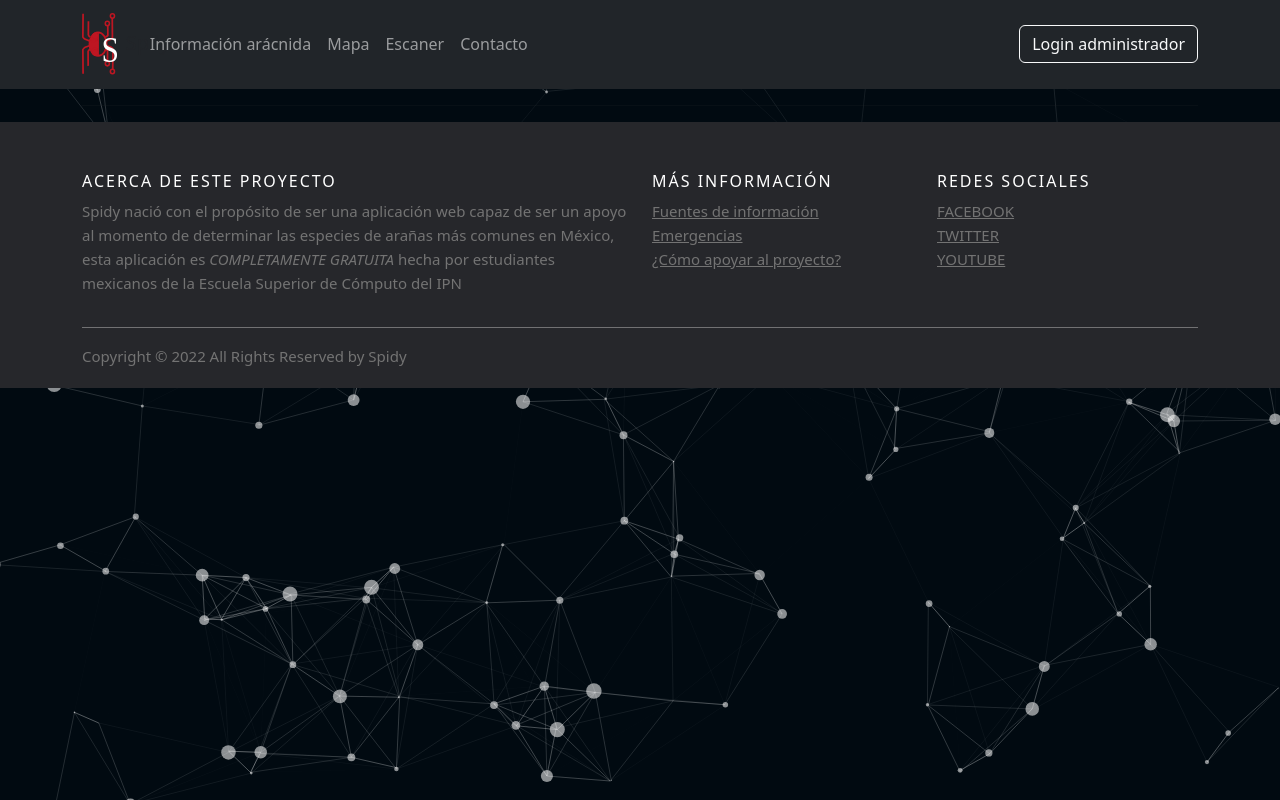
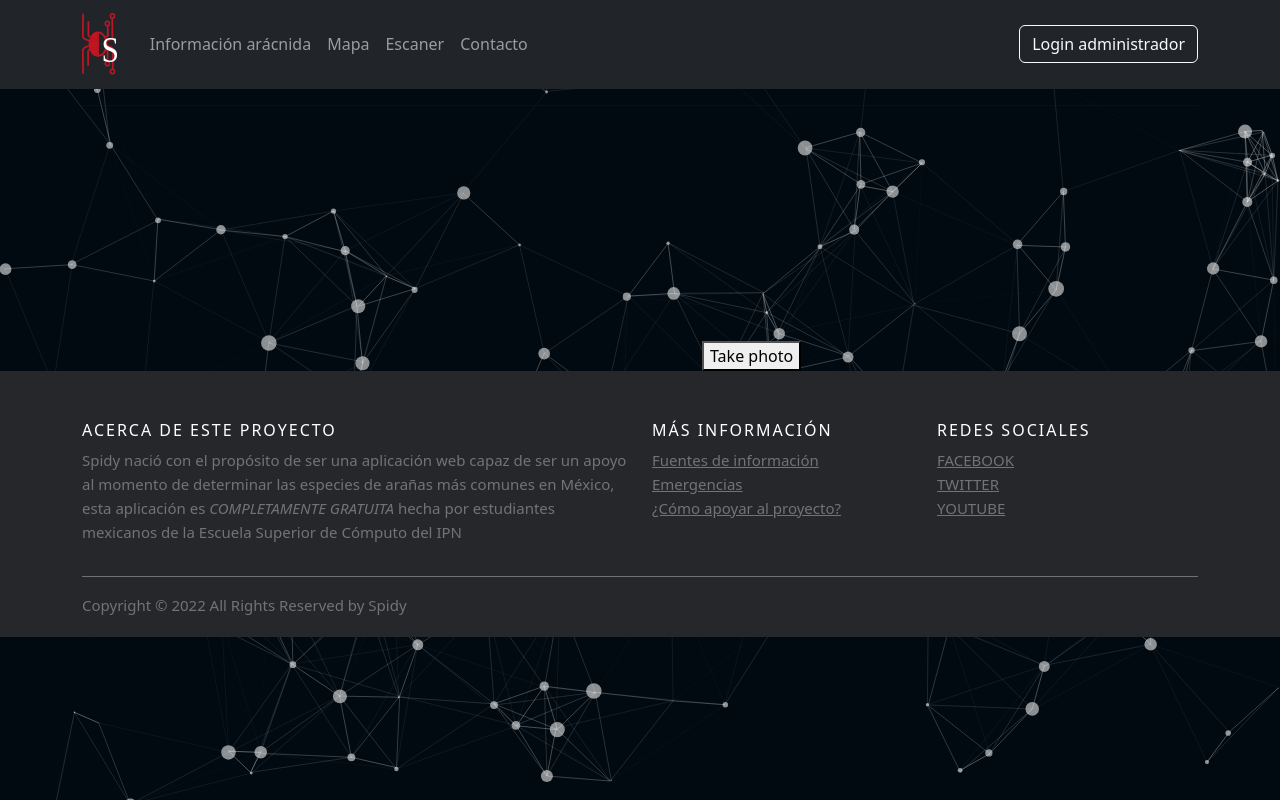
Before and after one commit to BrauuHdzM/spidy, a React (Create React App) app: page /CameraCapture in a window 1280 px wide. Built offline with nearby package versions, Linux system fonts and the light colour scheme; no server answers.

Commit message:
Avance captura de video (captura la camara frontal, toma fotos en baja resolucion) [requiere de ngrok(https) para pruebas de camara]

```diff
--- a/src/App.js
+++ b/src/App.js
@@ -4,6 +4,7 @@ import { NavBar } from './components/NavBar';
 import { Inicio } from './components/Inicio';
 import { Nosotros } from './components/Nosotros';
 import { Mapa } from './components/Mapa';
+import { CameraCapture } from './components/CameraCapture';
 
 import GridLoader from "react-spinners/GridLoader";
 import {
@@ -54,6 +55,8 @@ function App() {
         </Route>
         <Route path="/Escanear" element= {<Escanear />}>
         </Route>
+        <Route path="/CameraCapture" element= {<CameraCapture />}>
+        </Route>
         <Route path="/Mapa" element= {<Mapa />}>
         </Route>
         <Route path="/" element= {<Inicio />}>
--- /dev/null
+++ b/src/components/CameraCapture.jsx
@@ -0,0 +1,33 @@
+import React, { useRef, useState, useEffect} from 'react';
+
+
+export const CameraCapture = ()=>{
+    const [stream, setStream] = useState(null);
+    const [photo, setPhoto] = useState(null);
+
+    useEffect(() => {
+        navigator.mediaDevices.getUserMedia({ video: true }).then(stream => {
+        setStream(stream);
+        document.querySelector('video').srcObject = stream;
+      });
+    }, []);
+
+    function takePhoto() {
+      const canvas = document.querySelector('canvas');
+      const context = canvas.getContext('2d');
+      const video = document.querySelector('video');
+      context.drawImage(video, 0, 0, canvas.width, canvas.height);
+      setPhoto(canvas.toDataURL('image/jpeg'));
+    }
+
+    return (
+      <div>
+        <video autoPlay/>
+        <canvas width={320} height={240} />
+        <button onClick={takePhoto}>Take photo</button>
+        {photo && <img src={photo} alt="photo" />}
+      </div>
+    );
+  }
+
+//export default CameraCapture;
```
Also changed, not shown: public/manifest.json.
